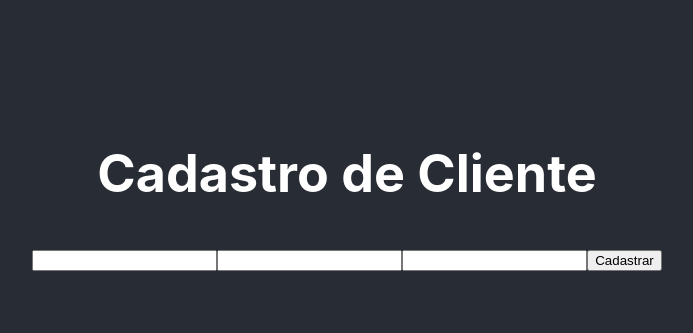
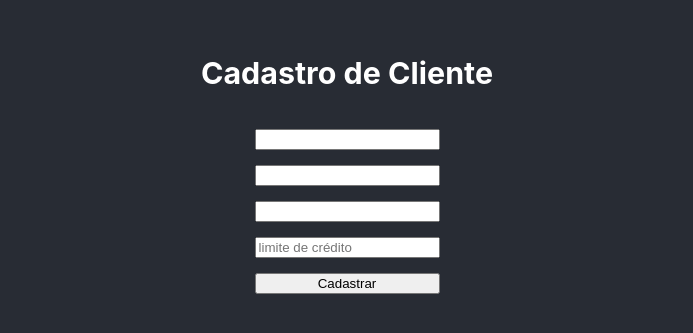
Before and after one commit to eniosombra/example-react-hook-form, a React (Create React App) app: page / in a window 1280 px wide. Shown: the part 211-544 px from the top of the page, without its empty margins (293-986 px from the left). Built offline with nearby package versions, Linux system fonts and the light colour scheme.

Commit message:
validando os campos

```diff
--- a/src/App.tsx
+++ b/src/App.tsx
@@ -1,3 +1,4 @@
+import React from 'react'
 import { useForm } from 'react-hook-form'
 
 import './App.css'
@@ -6,26 +7,48 @@ type FormValues = {
   name: string
   email: string
   group: string
+  creditLimit: number
 }
 
 function App() {
   const { register, handleSubmit } = useForm<FormValues>()
+  const [data, setData] = React.useState('')
 
-  const onSubmit = (data: any) => {
-    console.log(data)
+  const onSubmit = (formData: FormValues) => {
+    setData(JSON.stringify(formData))
+    console.log(formData)
   }
 
   return (
     <div className="App-header">
-      <h1>Cadastro de Cliente</h1>
+      <h3>Cadastro de Cliente</h3>
 
-      <form onSubmit={handleSubmit(onSubmit)} autoComplete="off">
-        <input {...register('name')} />
-        <input {...register('email')} />
-        <input {...register('group')} />
+      <form
+        onSubmit={handleSubmit(onSubmit)}
+        autoComplete="off"
+        style={{
+          display: 'flex',
+          height: '180px',
+          flexDirection: 'column',
+          justifyContent: 'space-around'
+        }}
+      >
+        <input {...register('name', { required: true, maxLength: 8 })} />
+
+        <input {...register('email', { required: true })} />
+
+        <input {...register('group', { required: true })} />
+
+        <input
+          type="number"
+          {...register('creditLimit', { required: true, valueAsNumber: true })}
+          placeholder="limite de crédito"
+        />
 
         <button type="submit">Cadastrar</button>
       </form>
+
+      <p>{data}</p>
     </div>
   )
 }
```
